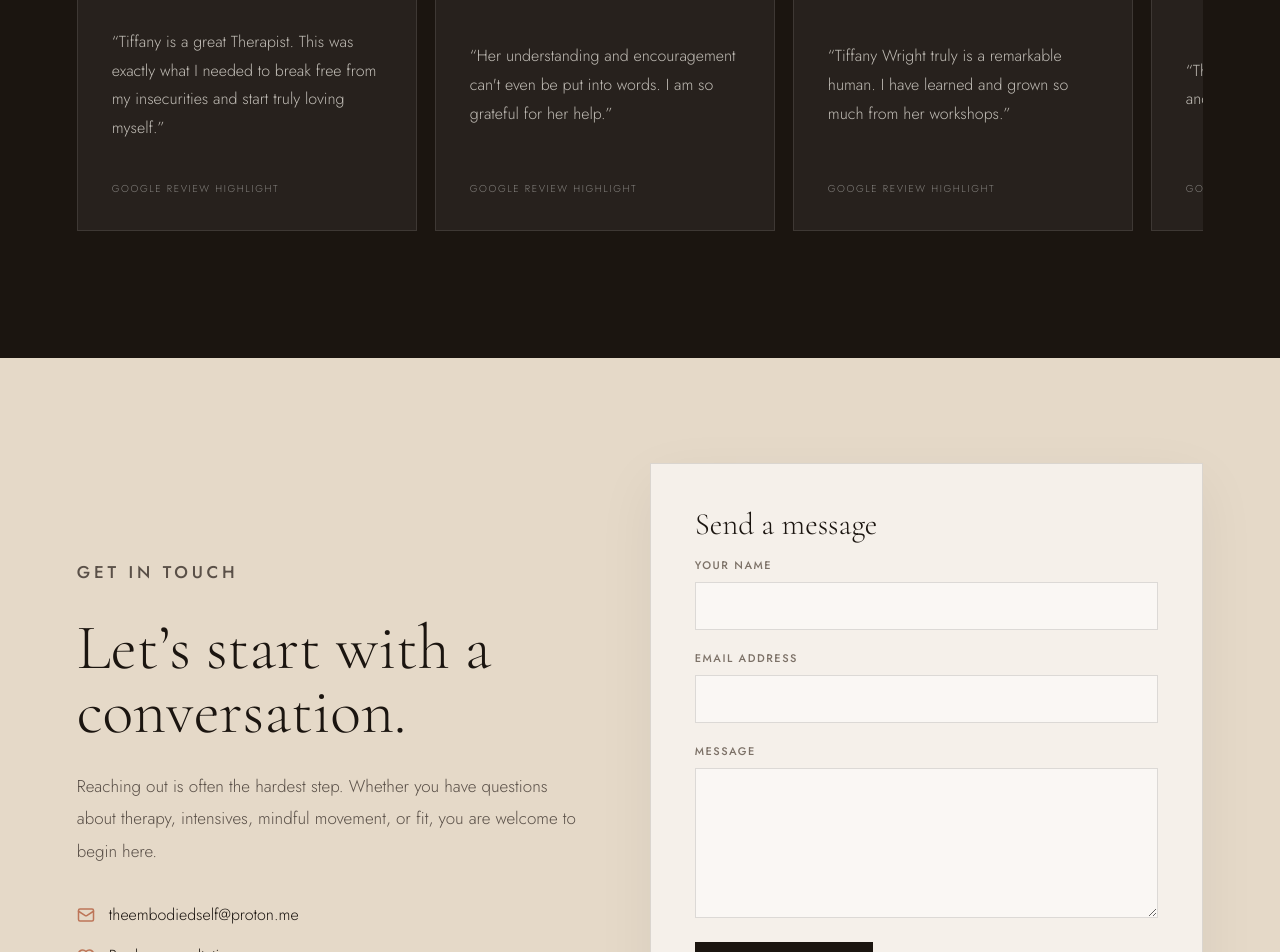
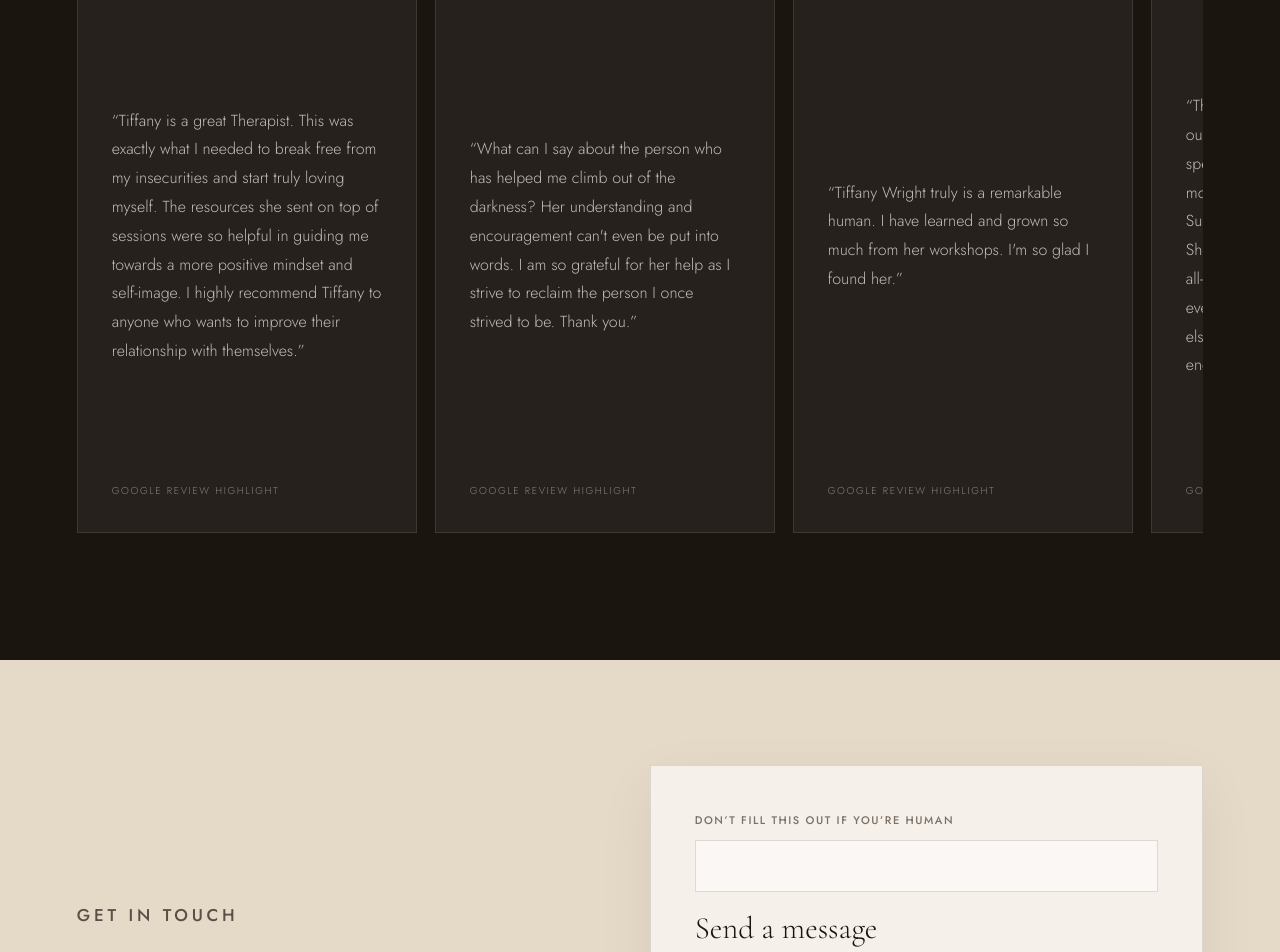
Before and after one commit to tifjasmine/the-embodied-self, a React (Vite) app: page / in a window 1280 px wide. Shown: the part 4600-5552 px from the top of the page. Built offline with nearby package versions, Linux system fonts and the light colour scheme.

Commit message:
Update main.jsx

```diff
--- a/src/main.jsx
+++ b/src/main.jsx
@@ -21,11 +21,15 @@ const EMAIL = "theembodiedself@proton.me";
 const BOOKING_LINK = "https://calendly.com/therapywithtiffany/therapy-session";
 
 const reviews = [
-  "Tiffany is a great Therapist. This was exactly what I needed to break free from my insecurities and start truly loving myself.",
-  "Her understanding and encouragement can't even be put into words. I am so grateful for her help.",
-  "Tiffany Wright truly is a remarkable human. I have learned and grown so much from her workshops.",
-  "The space is welcoming, supportive and full of love!",
-  "She created a safe and nurturing environment where I could freely express my thoughts and emotions without judgment."
+  "Tiffany is a great Therapist. This was exactly what I needed to break free from my insecurities and start truly loving myself. The resources she sent on top of sessions were so helpful in guiding me towards a more positive mindset and self-image. I highly recommend Tiffany to anyone who wants to improve their relationship with themselves.",
+  "What can I say about the person who has helped me climb out of the darkness? Her understanding and encouragement can't even be put into words. I am so grateful for her help as I strive to reclaim the person I once strived to be. Thank you.",
+  "Tiffany Wright truly is a remarkable human. I have learned and grown so much from her workshops. I'm so glad I found her.",
+  "Thank you to Tiffany for coming into our lives and creating this space! I can speak for myself when I say, not being a morning person, I look forward to Sundays now. I am grateful for Tiffany. She came into my life when I was at an all-time low. I am learning something new every Sunday but also from everyone else who joins in. You can never learn enough.",
+  "I can't express enough how grateful I am for the support and guidance I've received from Tiffany. Throughout the final stages of college and the various challenges I faced at home, she has been an unwavering pillar of strength and compassion. From the very first session, I felt an instant connection with her. She created a safe and nurturing environment where I could freely express my thoughts and emotions without any judgment. Her genuine empathy and active listening skills made me feel truly heard and understood, providing me with the courage to confront my deepest fears and struggles.",
+  "First time joining in the Self Care Sundays with Tiffany. Felt very welcomed and she is very great in guiding the group in discussions and reflections. I highly recommend others to join and acquire in additional helpful to be more present and center in life.",
+  "Tiffany’s self-love workshop has been so beneficial to my healing process. Our weekly meetings of meditation and writing has helped me process a lot of the anger I’ve been carrying around. I’m feeling better about myself and life more and more each week. I appreciate Tiffany taking time out of each week to offer these sessions. The space is welcoming, supportive and full of love!",
+  "Living Wright has helped me through my darkest times and made me feel like myself again! I would definitely recommend.",
+  "Started therapy a few weeks ago, in just one session she helped me regain my confidence and uplifted my spirit. No matter where you are in life a therapist is needed. She let me feel safe to share my thoughts, experiences and issues I may have. She is educated, non-judgmental, understanding, and she definitely helps me to understand my inner thoughts. After 3 sections I am able to heal from multiple traumas, and increase my personal growth. I definitely recommend her 100%. Starting therapy is recommended at any point in life. It’s never too late."
 ];
 
 function App() {
@@ -332,22 +336,36 @@ function Contact() {
           </div>
         </div>
 
-        <form className="contactForm" onSubmit={(e) => e.preventDefault()}>
+        <form
+          className="contactForm"
+          name="contact"
+          method="POST"
+          data-netlify="true"
+          netlify-honeypot="bot-field"
+        >
+          <input type="hidden" name="form-name" value="contact" />
+          <p className="hiddenField">
+            <label>
+              Don’t fill this out if you’re human
+              <input name="bot-field" />
+            </label>
+          </p>
+
           <h3>Send a message</h3>
 
           <label>
             Your name
-            <input type="text" />
+            <input type="text" name="name" required />
           </label>
 
           <label>
             Email address
-            <input type="email" />
+            <input type="email" name="email" required />
           </label>
 
           <label>
             Message
-            <textarea />
+            <textarea name="message" required />
           </label>
 
           <button className="button dark" type="submit">
@@ -355,7 +373,7 @@ function Contact() {
           </button>
 
           <p className="formNote">
-            Placeholder form. We can connect this to Netlify Forms, Airtable, or Google Apps Script next.
+            Your message will be sent through Netlify Forms.
           </p>
         </form>
       </div>
```
